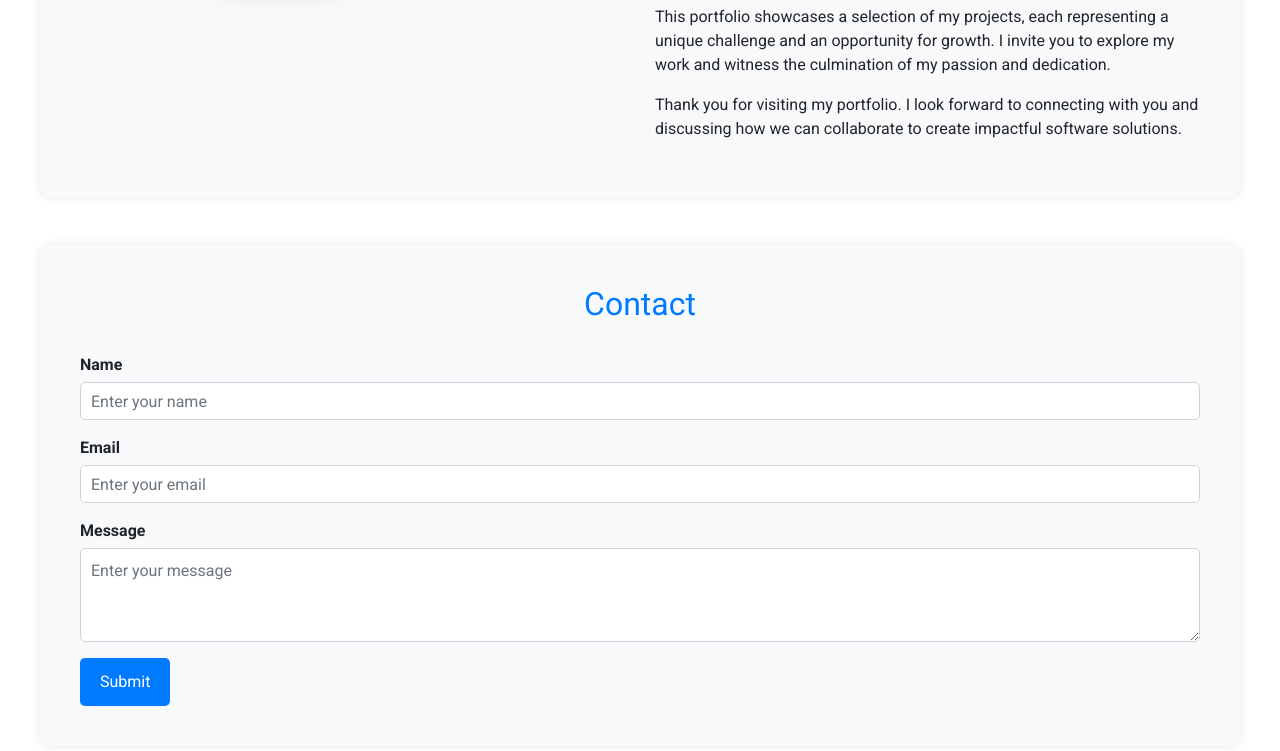
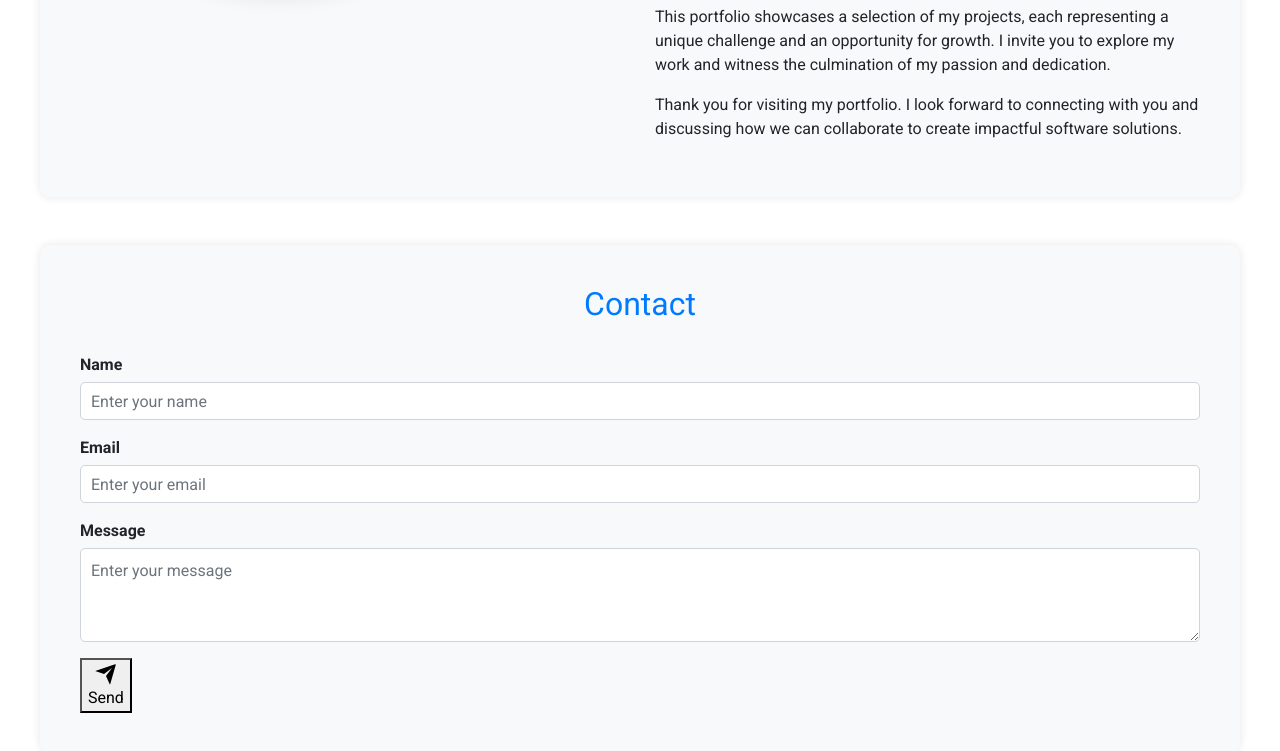
Before and after one commit to subhra03/my-portfolio-website, a plain HTML site: page index.html in a window 1280 px wide. Shown: the part 1840-2591 px from the top of the page. Drawn offline with nearby package versions, Linux system fonts and the light colour scheme.

Commit message:
Update index.html

```diff
--- a/index.html
+++ b/index.html
@@ -142,7 +142,30 @@
         <label for="message">Message</label>
         <textarea class="form-control" id="message" rows="3" placeholder="Enter your message"></textarea>
       </div>
-      <button type="submit" class="btn btn-primary">Submit</button>
+
+
+      <button>
+  <div class="svg-wrapper-1">
+    <div class="svg-wrapper">
+      <svg
+        xmlns="http://www.w3.org/2000/svg"
+        viewBox="0 0 24 24"
+        width="24"
+        height="24"
+      >
+        <path fill="none" d="M0 0h24v24H0z"></path>
+        <path
+          fill="currentColor"
+          d="M1.946 9.315c-.522-.174-.527-.455.01-.634l19.087-6.362c.529-.176.832.12.684.638l-5.454 19.086c-.15.529-.455.547-.679.045L12 14l6-8-8 6-8.054-2.685z"
+        ></path>
+      </svg>
+    </div>
+  </div>
+  <span>Send</span>
+</button>
+
+
+
     </form>
   </div>
 
```
